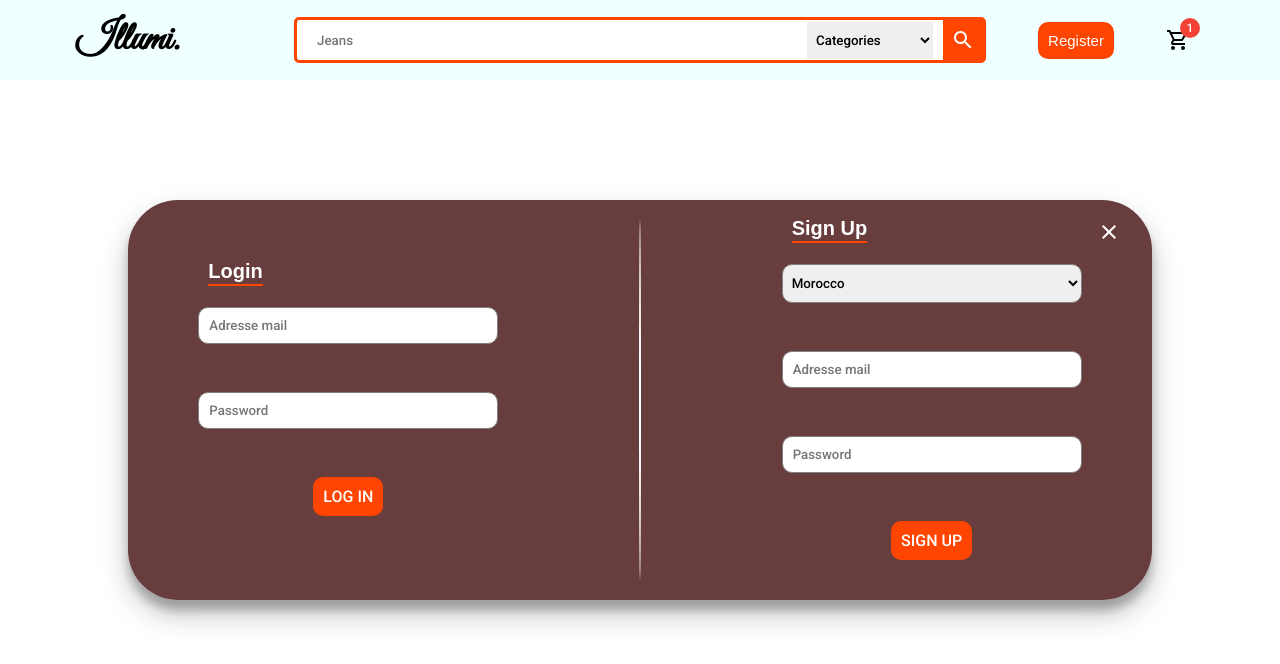
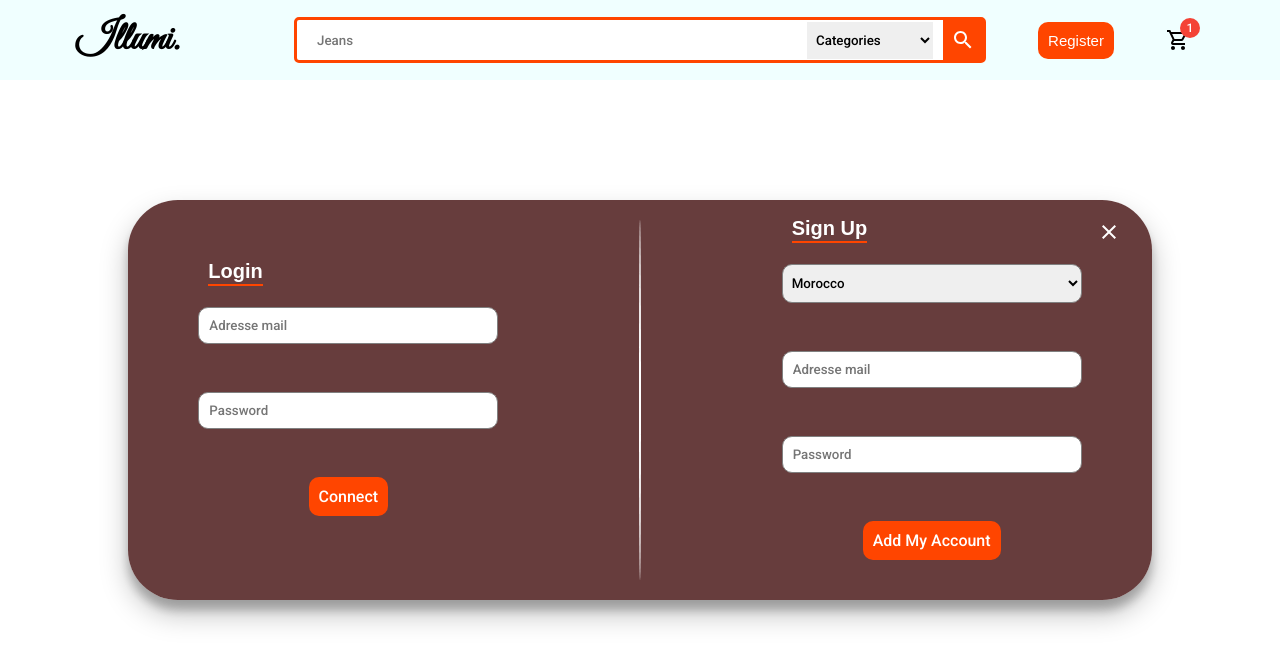
Before and after one commit to EL02HACHMI/E-commerce-Website, a React (Create React App) app: page /login in a window 1280 px wide. Shown: the top 664 px of the page. Built offline with nearby package versions, Linux system fonts and the light colour scheme.

Commit message:
nothing changed

```diff
--- a/src/components/SecPage/Login.jsx
+++ b/src/components/SecPage/Login.jsx
@@ -82,7 +82,7 @@ const Btn = styled.div`
   border: none;
   color: white;
   background-color: orangered;
-  text-transform: uppercase;
+  text-transform: capitalize;
   cursor: pointer;
 `;
 
@@ -110,6 +110,15 @@ const Grp1 = styled.h2`
 const Login = ({setOpen}) => {
   const [active, setActive] = useState(true);
 
+
+  const handleSubmit=(e)=>{
+    e.preventDefault()
+  }
+
+
+
+
+
   return (
       <Wrapper>
       <ClearIcon className="iconClear" onClick={()=>setOpen(false)}/>
@@ -120,7 +129,7 @@ const Login = ({setOpen}) => {
               Login
             </Title>
           </Grp1>
-          <Form>
+          <Form onSubmit={handleSubmit}>
             <Grp>
               <Input
                 type="email"
@@ -132,7 +141,7 @@ const Login = ({setOpen}) => {
               <Input type="password" name="password" placeholder="Password" />
             </Grp>
             <Grp>
-              <Btn>Log in</Btn>
+              <Btn>Connect</Btn>
             </Grp>
           </Form>
         </Left>
@@ -141,7 +150,7 @@ const Login = ({setOpen}) => {
           <Grp1>
             <Title>Sign Up</Title>
           </Grp1>
-          <Form>
+          <Form onSubmit={handleSubmit}>
             <Grp>
               <Select
                 name="localisation"
@@ -167,7 +176,7 @@ const Login = ({setOpen}) => {
               <Input type="password" name="password" placeholder="Password" />
             </Grp>
             <Grp>
-              <Btn>SIGN UP</Btn>
+            <Btn>Add my account</Btn>
             </Grp>
           </Form>
         </Right>
```
